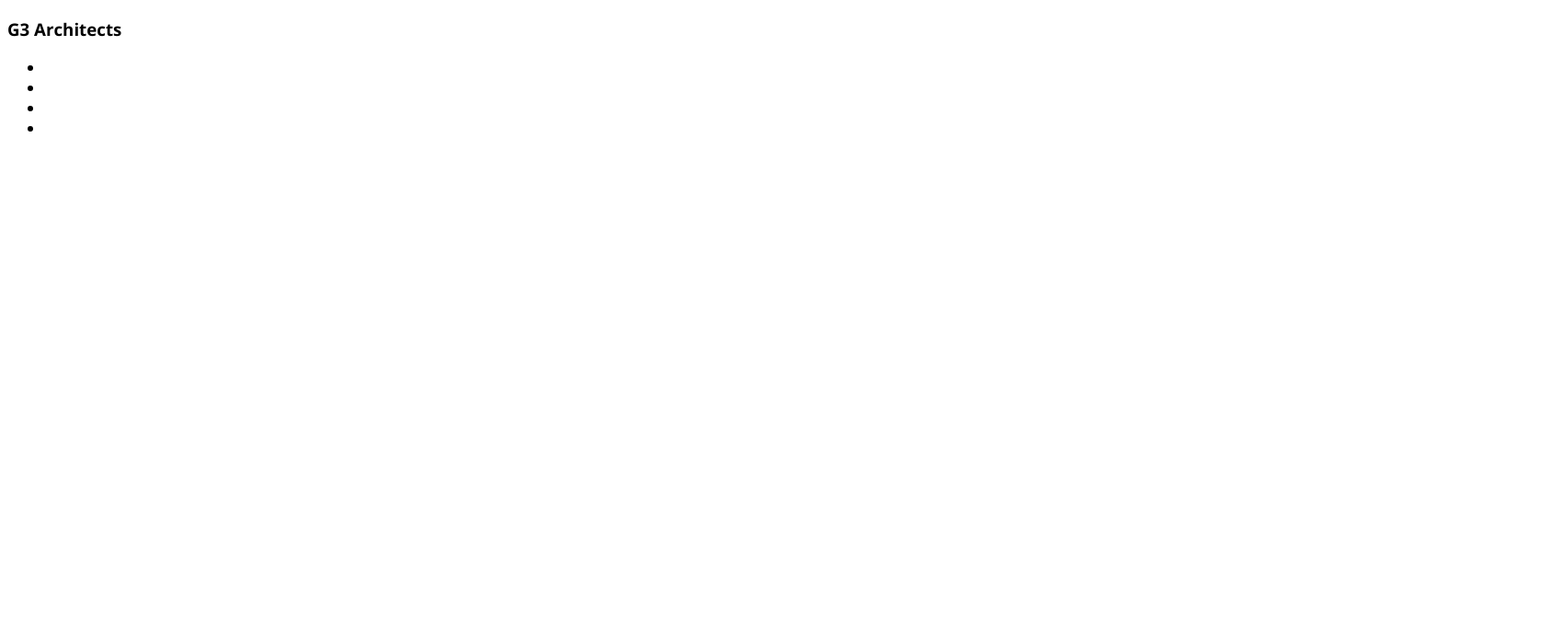
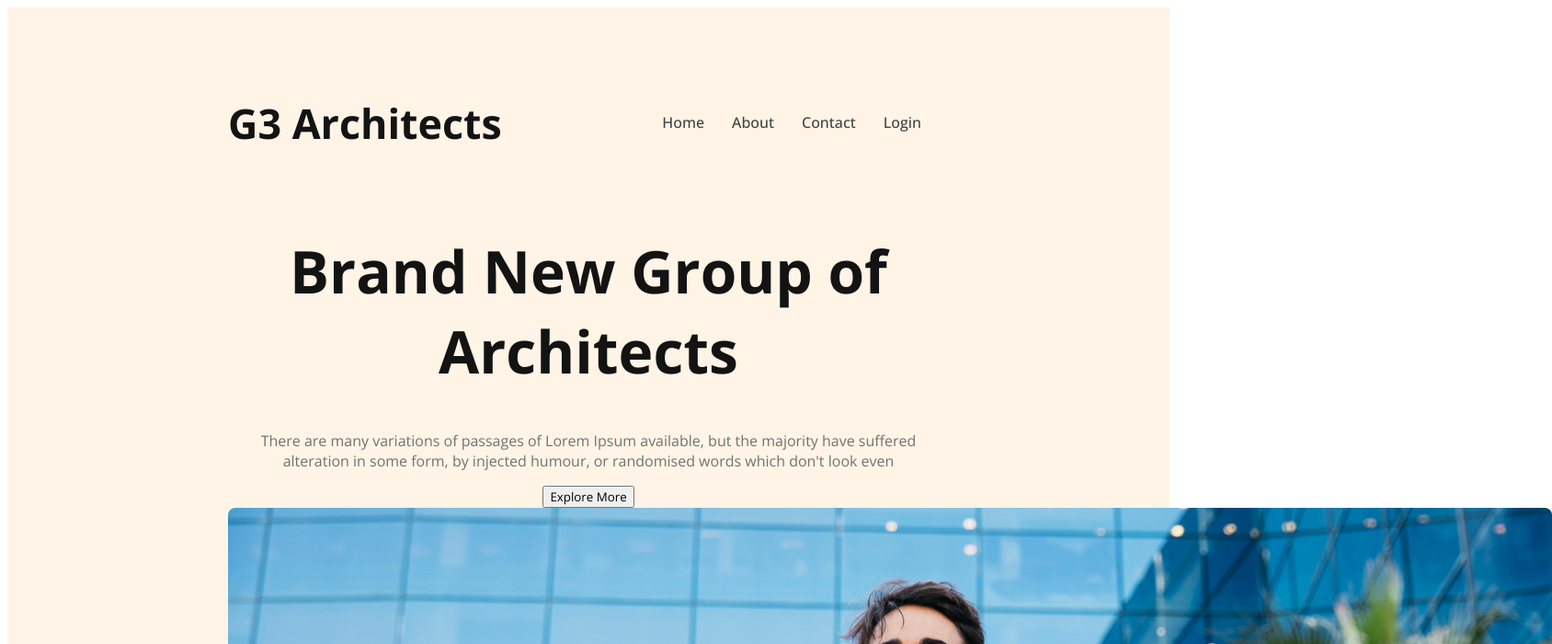
Before and after one commit to nashidrakib/g3-architects-website, a plain HTML site: page index.html in a window 1280 px wide. Shown: the top 700 px of the page at 92% size, 1688 px wide, since content can reach past the window. Drawn offline with nearby package versions, Linux system fonts and the light colour scheme.

Commit message:
nav and banner almost finished

```diff
--- a/index.html
+++ b/index.html
@@ -1,22 +1,34 @@
 <!DOCTYPE html>
 <html lang="en">
+
 <head>
     <meta charset="UTF-8">
     <meta name="viewport" content="width=device-width, initial-scale=1.0">
     <title>G3 Architect</title>
     <link rel="stylesheet" href="styles/architect.css">
 </head>
+
 <body>
     <header>
         <nav>
-            <h3>G3 Architects</h3>
+            <h3 class="nav-title">G3 Architects</h3>
             <ul>
-                <li><a href="Home"></a></li>
-                <li><a href="About"></a></li>
-                <li><a href="Contact"></a></li>
-                <li><a href="Login"></a></li>
+                <li><a href="">Home</a></li>
+                <li><a href="">About</a></li>
+                <li><a href="">Contact</a></li>
+                <li><a href="">Login</a></li>
             </ul>
         </nav>
+        <div class="banner">
+            <div class="banner-content">
+                <h1 class="banner-title">Brand New Group of Architects</h1>
+                <p class="banner-description">There are many variations of passages of Lorem Ipsum available, but the
+                    majority have suffered alteration in some form, by injected humour, or randomised words which don't
+                    look even</p>
+                <button class="btn-primary">Explore More</button>
+            </div>
+            <img src="images/banner.png" alt="">
+        </div>
     </header>
     <main>
 
@@ -26,4 +38,5 @@
     </footer>
 
 </body>
+
 </html>
--- a/styles/architect.css
+++ b/styles/architect.css
@@ -1,5 +1,63 @@
 
 @import url('https://fonts.googleapis.com/css2?family=Open+Sans:ital,wght@0,300;0,400;0,500;0,600;0,700;0,800;1,300;1,400;1,500;1,600;1,700;1,800&display=swap');
+/* shared styles */
 *{
     font-family: 'Open Sans', sans-serif;
 }
+
+.btn-primary{
+
+}
+
+/* header styles */
+header{
+    background: rgba(255, 144, 14, 0.10);
+    padding: 50px 240px;
+}
+nav{
+    display: flex;
+    justify-content: space-between;
+    align-items: center;
+}
+.nav-title{
+    font-size: 2.8rem;
+    font-weight: 700;
+    color: #131313;
+}
+nav>ul{
+    display: flex;
+}
+nav li{
+    list-style: none;
+    margin-right: 30px;
+    font-weight: 500;
+    font-size: 1rem;
+}
+
+nav li a{
+    text-decoration: none;
+    color: #424242;
+}
+
+/* banner styles */
+
+.banner{
+    text-align: center;
+    margin: 0 auto;
+}
+
+.banner-content{
+    max-width: 800px;
+    text-align: center;
+    margin: 0 auto;
+}
+
+.banner-title{
+    font-size: 4rem;
+    font-weight: 700;
+    color: #131313;
+}
+
+.banner-description{
+    color: #727272;
+}
```
